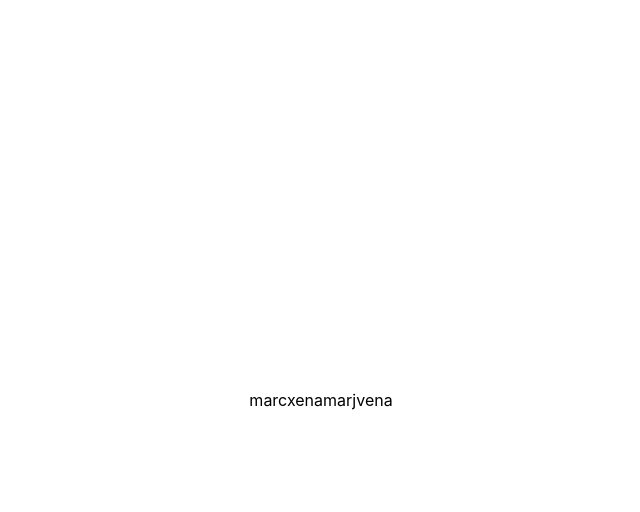
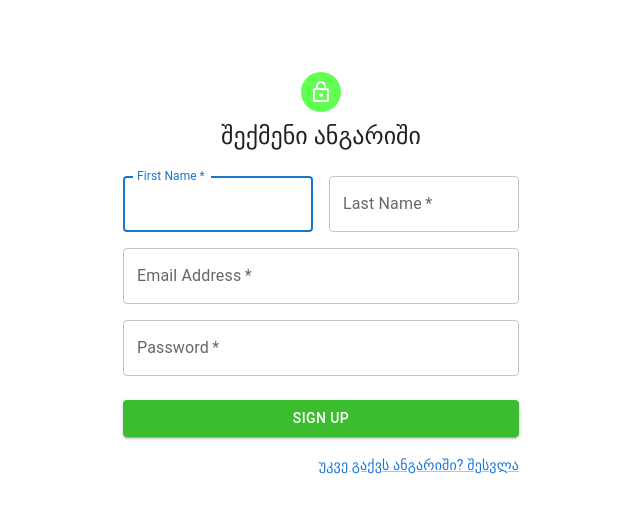
Before and after one commit to epoqa/greenfront, a Next.js app: page /register/Register in a window 1280 px wide. Shown: the top 512 px of the page, without its empty margins (319-959 px from the left). Built offline with nearby package versions, Linux system fonts and the light colour scheme.

Commit message:
did set up register && login page markup

```diff
--- a/package.json
+++ b/package.json
@@ -8,6 +8,11 @@
     "lint": "next lint"
   },
   "dependencies": {
+    "@emotion/react": "^11.7.1",
+    "@emotion/styled": "^11.6.0",
+    "@material-ui/core": "^4.12.3",
+    "@mui/icons-material": "^5.2.5",
+    "@mui/material": "^5.2.5",
     "eslint-config-prettier": "^8.3.0",
     "next": "12.0.7",
     "prettier": "^2.5.1",
--- a/pages/register/Register.module.scss
+++ /dev/null
@@ -1,8 +0,0 @@
-.RegisterMainDiv {
-  display: flex;
-  position: absolute;
-  left: 50%;
-  top: 50%;
-  -webkit-transform: translate(-50%, -50%);
-  transform: translate(-50%, -50%);
-}
--- a/pages/register/Register.tsx
+++ b/pages/register/Register.tsx
@@ -1,11 +1,107 @@
 import React from "react";
-import Styles from "./Register.module.scss";
-const Register = () => {
+
+//MATERIAL UI IMPORTS
+import Typography from "@material-ui/core/Typography";
+import Avatar from "@mui/material/Avatar";
+import Button from "@mui/material/Button";
+import CssBaseline from "@mui/material/CssBaseline";
+import TextField from "@mui/material/TextField";
+import Link from "@mui/material/Link";
+import Grid from "@mui/material/Grid";
+import Box from "@mui/material/Box";
+import LockOutlinedIcon from "@mui/icons-material/LockOutlined";
+import Container from "@mui/material/Container";
+import { createTheme, ThemeProvider } from "@mui/material/styles";
+
+//NEXT IMPORTS
+import NextLink from "next/link";
+
+const theme = createTheme();
+
+export default function SignUp() {
   return (
-    <div className={Styles.RegisterMainDiv}>
-      <div className={Styles.RegisterMainDivLeft}>marcxena</div>
-      <div className={Styles.RegisterMainDivRight}>marjvena</div>
-    </div>
+    <ThemeProvider theme={theme}>
+      <Container component="main" maxWidth="xs">
+        <CssBaseline />
+        <Box
+          sx={{
+            marginTop: 8,
+            display: "flex",
+            flexDirection: "column",
+            alignItems: "center",
+          }}
+        >
+          <Avatar sx={{ m: 1, bgcolor: "#60ff52" }}>
+            <LockOutlinedIcon />
+          </Avatar>
+          <Typography component="h1" variant="h5">
+            შექმენი ანგარიში
+          </Typography>
+          <Box component="form" noValidate sx={{ mt: 3 }}>
+            <Grid container spacing={2}>
+              <Grid item xs={12} sm={6}>
+                <TextField
+                  autoComplete="given-name"
+                  name="firstName"
+                  required
+                  fullWidth
+                  id="firstName"
+                  label="First Name"
+                  autoFocus
+                />
+              </Grid>
+              <Grid item xs={12} sm={6}>
+                <TextField
+                  required
+                  fullWidth
+                  id="lastName"
+                  label="Last Name"
+                  name="lastName"
+                  autoComplete="family-name"
+                />
+              </Grid>
+              <Grid item xs={12}>
+                <TextField
+                  required
+                  fullWidth
+                  id="email"
+                  label="Email Address"
+                  name="email"
+                  autoComplete="email"
+                />
+              </Grid>
+              <Grid item xs={12}>
+                <TextField
+                  required
+                  fullWidth
+                  name="password"
+                  label="Password"
+                  type="password"
+                  id="password"
+                  autoComplete="new-password"
+                />
+              </Grid>
+            </Grid>
+            <Button
+              type="submit"
+              fullWidth
+              variant="contained"
+              sx={{ mt: 3, mb: 2, bgcolor: "#3bbd2f" }}
+            >
+              Sign Up
+            </Button>
+            <Grid container justifyContent="flex-end">
+              <Grid item>
+                <Link href="#" variant="body2">
+                  <NextLink href="/signin">
+                    {"უკვე გაქვს ანგარიში? შესვლა"}
+                  </NextLink>
+                </Link>
+              </Grid>
+            </Grid>
+          </Box>
+        </Box>
+      </Container>
+    </ThemeProvider>
   );
-};
-export default Register;
+}
--- /dev/null
+++ b/pages/signin/index.js
@@ -0,0 +1 @@
+export { default } from "./Signin.tsx";
```
Also changed, not shown: pages/signin/Signin.tsx (added, +88 -0 lines), tsconfig.json (+7 -1 lines), 2 other files (tests, documents, lock files or other folders).
